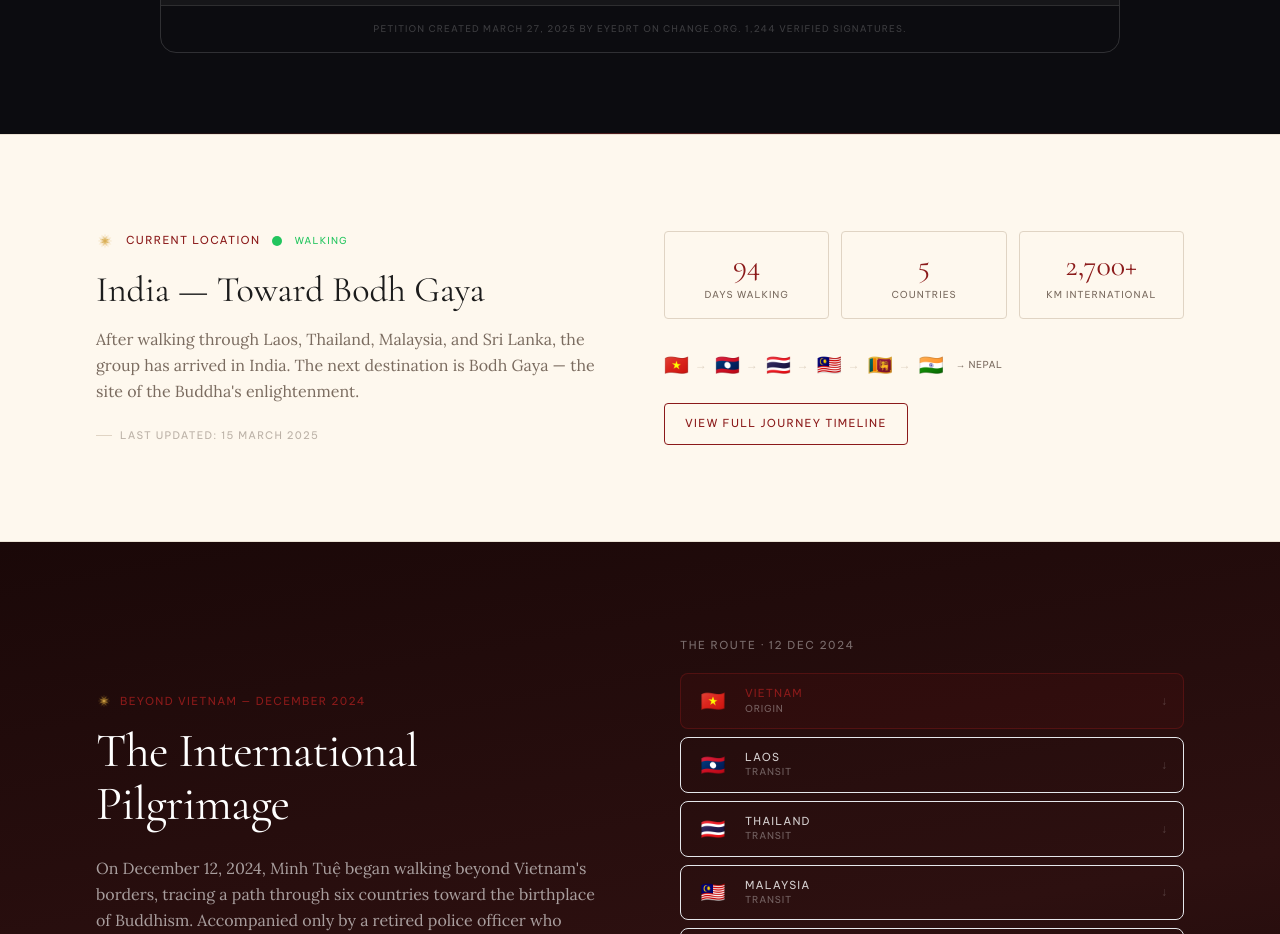
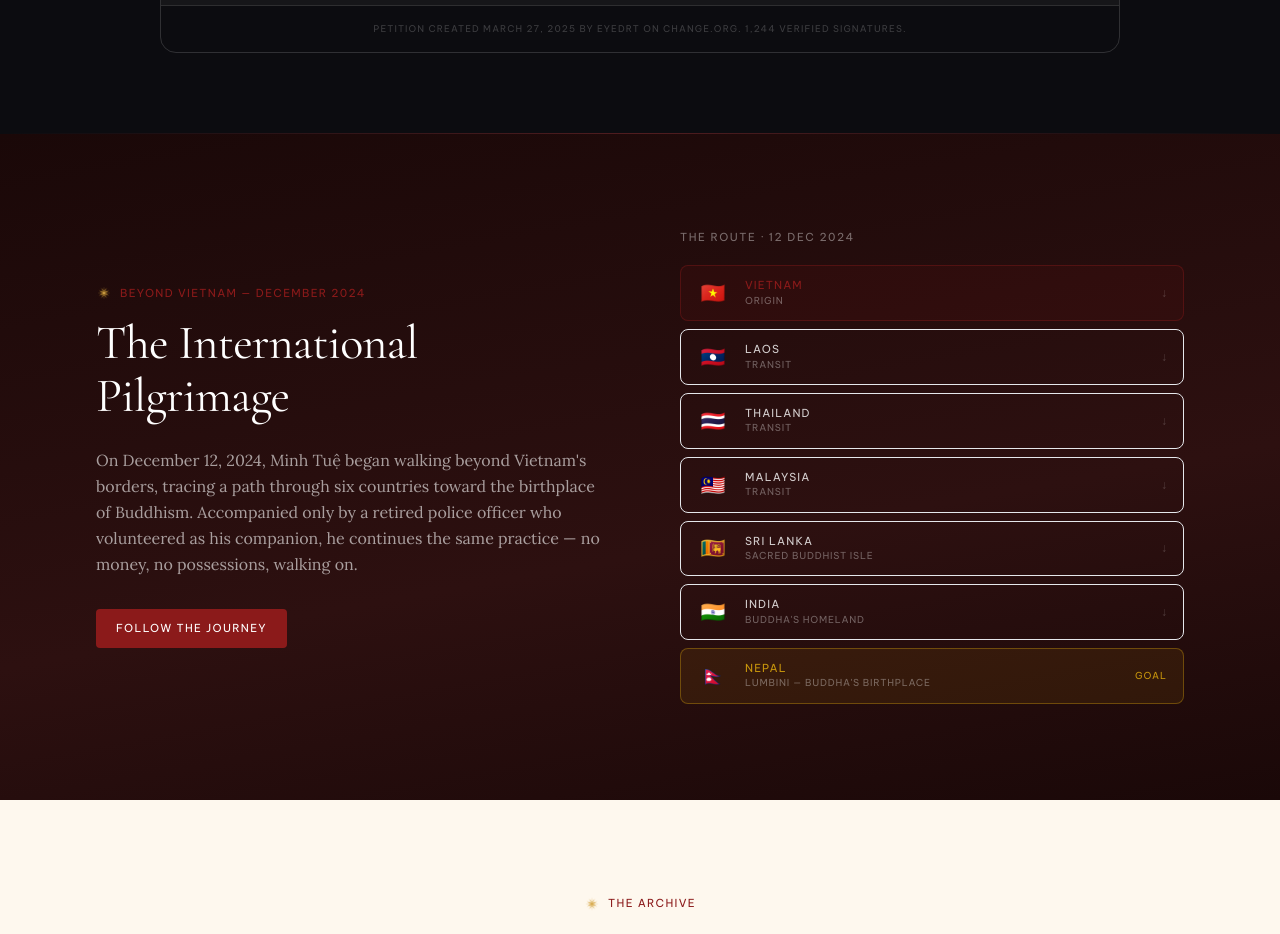
Before and after one commit to aitruong67/thich-minh-tue, a Next.js app: page /en in a window 1280 px wide. Shown: the part 5340-6274 px from the top of the page. Built offline with nearby package versions, Linux system fonts and the light colour scheme; no server answers.

Commit message:
Remove pilgrimage tracker (no live data source available)
Co-Authored-By: Claude Sonnet 4.6 <noreply@anthropic.com>

```diff
--- a/app/[locale]/page.tsx
+++ b/app/[locale]/page.tsx
@@ -8,7 +8,6 @@ import MediaArchive from '@/components/sections/MediaArchive'
 import MapTeaser from '@/components/sections/MapTeaser'
 import EconomicImpact from '@/components/sections/EconomicImpact'
 import GlobalSupport from '@/components/sections/GlobalSupport'
-import PilgrimageTracker from '@/components/sections/PilgrimageTracker'
 import { mockQuotes } from '@/lib/mock'
 
 interface HomeProps {
@@ -34,7 +33,6 @@ export default function HomePage() {
       <FeaturedQuote quote={featuredQuote} />
       <EconomicImpact />
       <GlobalSupport />
-      <PilgrimageTracker />
       <InternationalPilgrimage />
       <MediaArchive />
       <MapTeaser />
```
